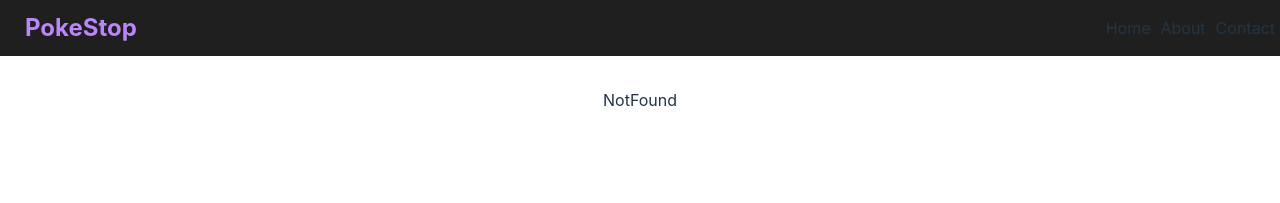
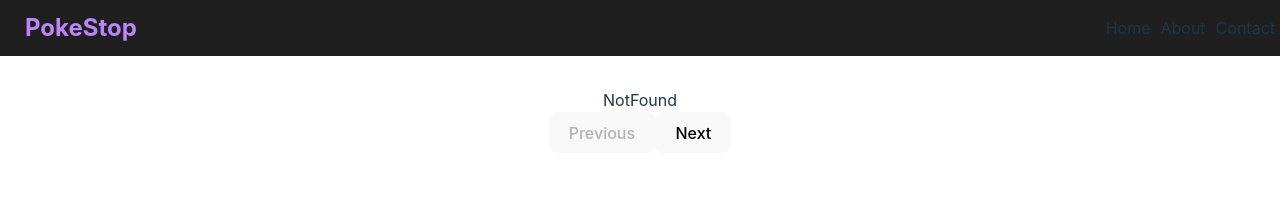
Before and after one commit to Apricosma/poke-stop, a React (Vite) app: page /poke-stop/404 in a window 1280 px wide. Shown: the top 203 px of the page. Built offline with nearby package versions, Linux system fonts and the light colour scheme; no server answers; what pokemontcgsdk would draw is missing.

Commit message:
Attempt manual pagination, not working well

```diff
--- a/src/App.css
+++ b/src/App.css
@@ -5,10 +5,10 @@
 
 /* colors */
 :root {
-  --primary-color: #BB86FC;
+  --primary-color: #bb86fc;
   --background-color: #121212;
-  --background-color-light: #1F1F1F;
-  --primary-hover: #3A2D49;
+  --background-color-light: #1f1f1f;
+  --primary-hover: #3a2d49;
 }
 
 .container {
@@ -32,7 +32,7 @@
 
 /* cards */
 .card {
-  box-shadow: 0 4px 8px 0 rgba(0,0,0,0.2);
+  box-shadow: 0 4px 8px 0 rgba(0, 0, 0, 0.2);
   transition: 0.3s;
   background-color: var(--background-color-light);
   border-radius: 10px;
@@ -41,7 +41,7 @@
 }
 
 .card:hover {
-  box-shadow: 0 8px 16px 0 rgba(0,0,0,0.2);
+  box-shadow: 0 8px 16px 0 rgba(0, 0, 0, 0.2);
   transform: scale(1.01);
   background-color: var(--primary-hover);
 }
@@ -65,7 +65,7 @@
   margin-bottom: 10px;
 }
 
-.card-image{
+.card-image {
   max-width: 100%;
   max-height: 100%;
   object-fit: contain;
@@ -125,7 +125,7 @@
 }
 
 .details-container .attack-container {
-  border-bottom: #3A2D49 1px solid;
+  border-bottom: #3a2d49 1px solid;
   padding-bottom: 10px;
 }
 
--- a/src/App.jsx
+++ b/src/App.jsx
@@ -1,4 +1,5 @@
-import { Routes, Route } from "react-router-dom";
+import { useState, useEffect } from "react";
+import { Routes, Route, useNavigate, useParams } from "react-router-dom";
 import "./App.css";
 import CardData from "./components/CardData";
 import CardDetails from "./components/CardDetails";
@@ -6,6 +7,21 @@ import Header from "./components/Header";
 import NotFound from "./components/NotFound";
 
 function App() {
+  const [currentPage, setCurrentPage] = useState(1);
+  const navigate = useNavigate();
+  const { page } = useParams();
+
+  const handlePageChange = (pageNumber) => {
+    setCurrentPage(pageNumber);
+    navigate(`/${pageNumber}`);
+  };
+
+  // Update the currentPage state when the page parameter changes
+  useEffect(() => {
+    const pageNumber = page ? parseInt(page, 10) : 1;
+    setCurrentPage(pageNumber);
+  }, [page]);
+
   return (
     <>
       <Header
@@ -15,11 +31,27 @@ function App() {
       />
 
       <Routes>
-        <Route path="/" element={<CardData pageSize={10} page={1} />} />
-        <Route path="/poke-stop/" element={<CardData pageSize={10} page={1} />} />
+        <Route
+          path="/"
+          element={<CardData pageSize={10} page={currentPage} />}
+        />
+        <Route
+          path="/:page"
+          element={<CardData pageSize={10} page={currentPage} />}
+        />
         <Route path="/card/:id" element={<CardDetails />} />
         <Route path="/404" element={<NotFound />} />
       </Routes>
+
+      <div className="pagination">
+        <button
+          onClick={() => handlePageChange(currentPage - 1)}
+          disabled={currentPage === 1}
+        >
+          Previous
+        </button>
+        <button onClick={() => handlePageChange(currentPage + 1)}>Next</button>
+      </div>
     </>
   );
 }
--- a/src/components/CardDetails.jsx
+++ b/src/components/CardDetails.jsx
@@ -58,7 +58,7 @@ const CardDetails = () => {
           {cardData.level ? <p>Level: {cardData.level}</p> : <p>Level: N/a</p>}
 
           <p>Types: {cardData.types.join(", ")}</p>
-          <p>Rarity: {cardData.rarity ? cardData.rarity : 'N/a'}</p>
+          <p>Rarity: {cardData.rarity ? cardData.rarity : "N/a"}</p>
 
           <p>
             Evolves From: {cardData.evolvesFrom ? cardData.evolvesFrom : "None"}
```
Also changed, not shown: src/components/CardData.jsx (+17 -23 lines).
